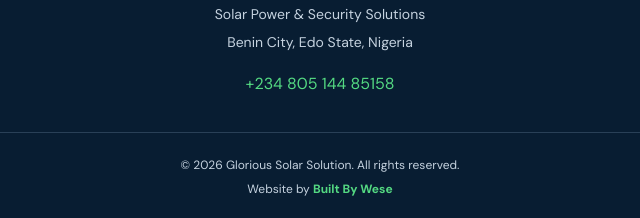
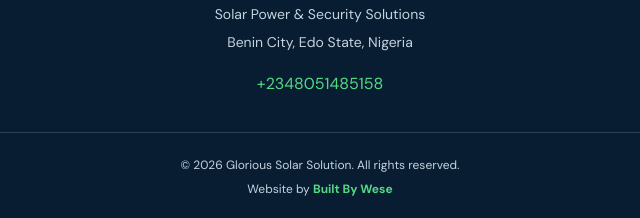
Before and after one commit to Kingosawese/glorious-solar-solution, a plain HTML site: page index.html in a window 1280 px wide. Shown: the part 4085-4303 px from the top of the page, 320-960 px from the left. Drawn offline with Linux system fonts and the light colour scheme.

Commit message:
Update index.html

```diff
--- a/index.html
+++ b/index.html
@@ -219,7 +219,7 @@
         </a>
         <p>Solar Power & Security Solutions</p>
         <p>Benin City, Edo State, Nigeria</p>
-        <a href="https://wa.me/23480514485158" target="_blank" rel="noopener">+234 805 144 85158</a>
+        <a href="https://wa.me/2348051485158" target="_blank" rel="noopener">+2348051485158</a>
         <div class="footer-bottom">
             © <span id="year"></span> Glorious Solar Solution. All rights reserved.
             <br>
```
